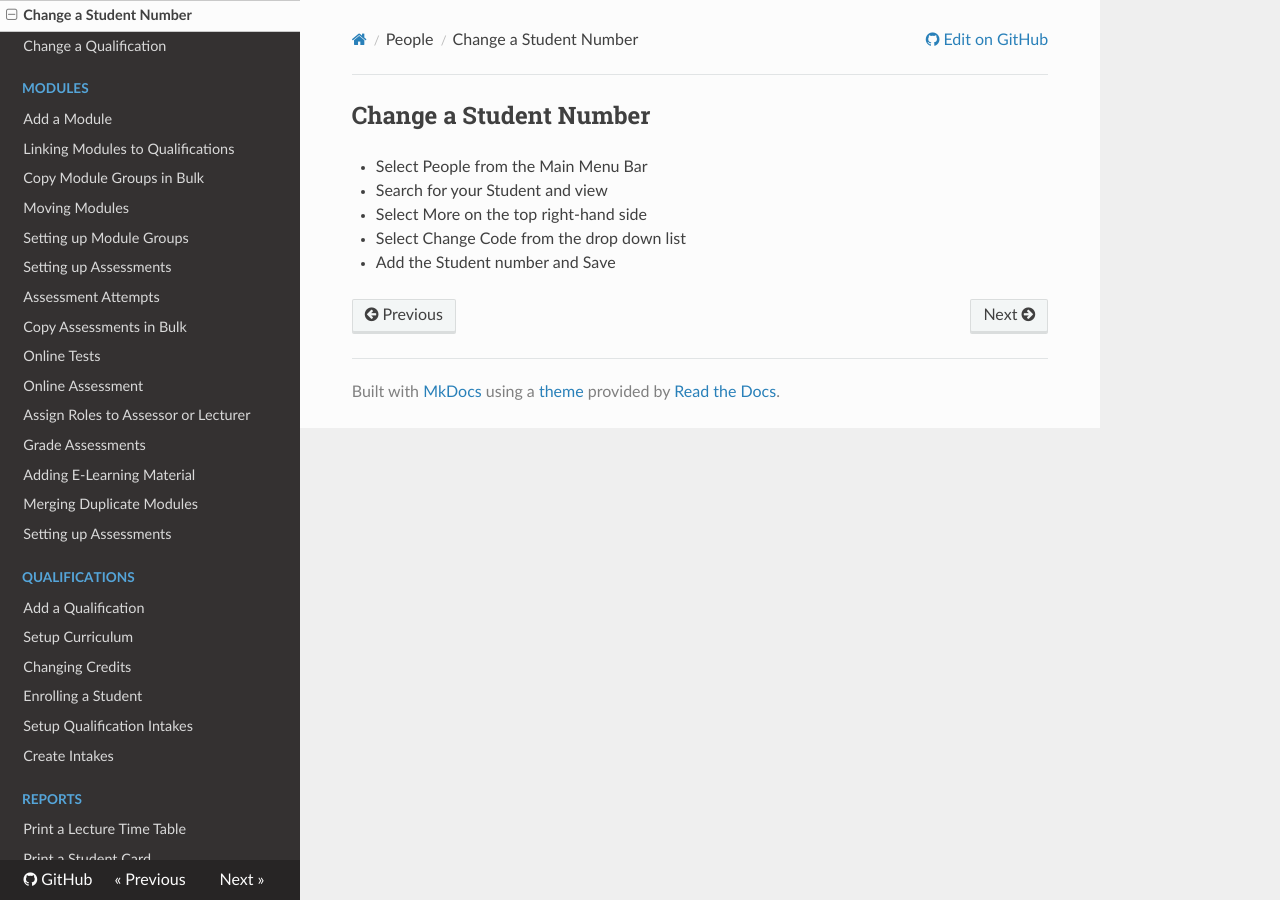
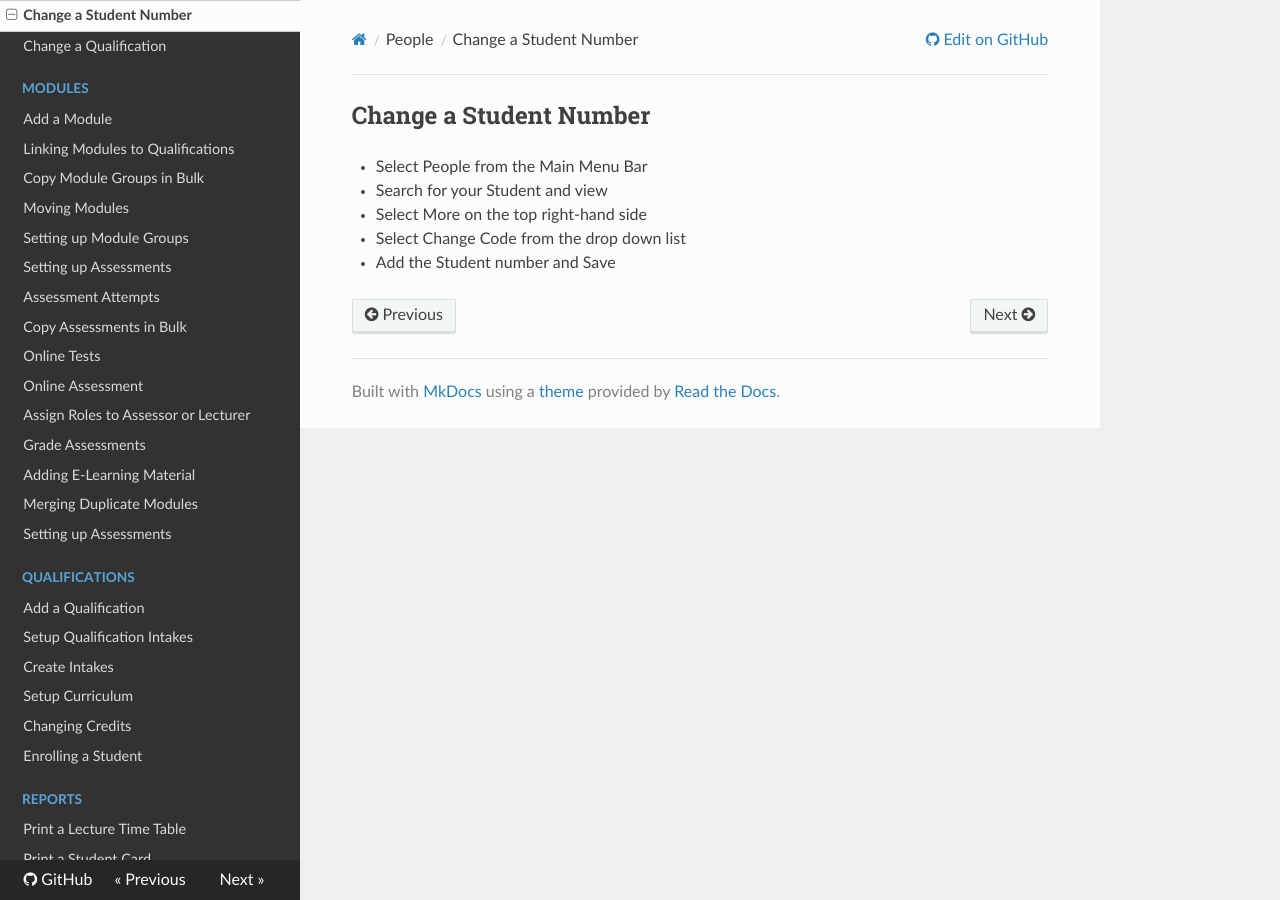
Before and after one commit to viljoen/StudentManager.Docs, an MkDocs documentation site: the page built from docs/People/changeastudentnumber.md, in a window 1280 px wide. Built offline with MkDocs 1.6.1, drawn with Linux system fonts in a browser that asks for light colours; nearby versions of some CDN libraries; old or Windows-style settings are respelled for this version of MkDocs; part of the change alters nothing that is shown.

```diff
--- a/mkdocs.yml
+++ b/mkdocs.yml
@@ -35,11 +35,13 @@ pages:
 
 - Qualifications:
     - Add a Qualification: Qualifications/addaqualification.md
+    - Setup Qualification Intakes: Qualifications/campusqualificationintake.md
+    - Create Intakes: Qualifications/creatingintakes.md
     - Setup Curriculum: Qualifications/setupcurriculums.md
     - Changing Credits: Qualifications/changingcredits.md
     - Enrolling a Student: Qualifications/enrollingastudent.md
-    - Setup Qualification Intakes: Qualifications/campusqualificationintake.md
-    - Create Intakes: Qualifications/creatingintakes.md
+
+
 
 - Reports:
     - Print a Lecture Time Table: Reports/printalecturetimetable.md
```
